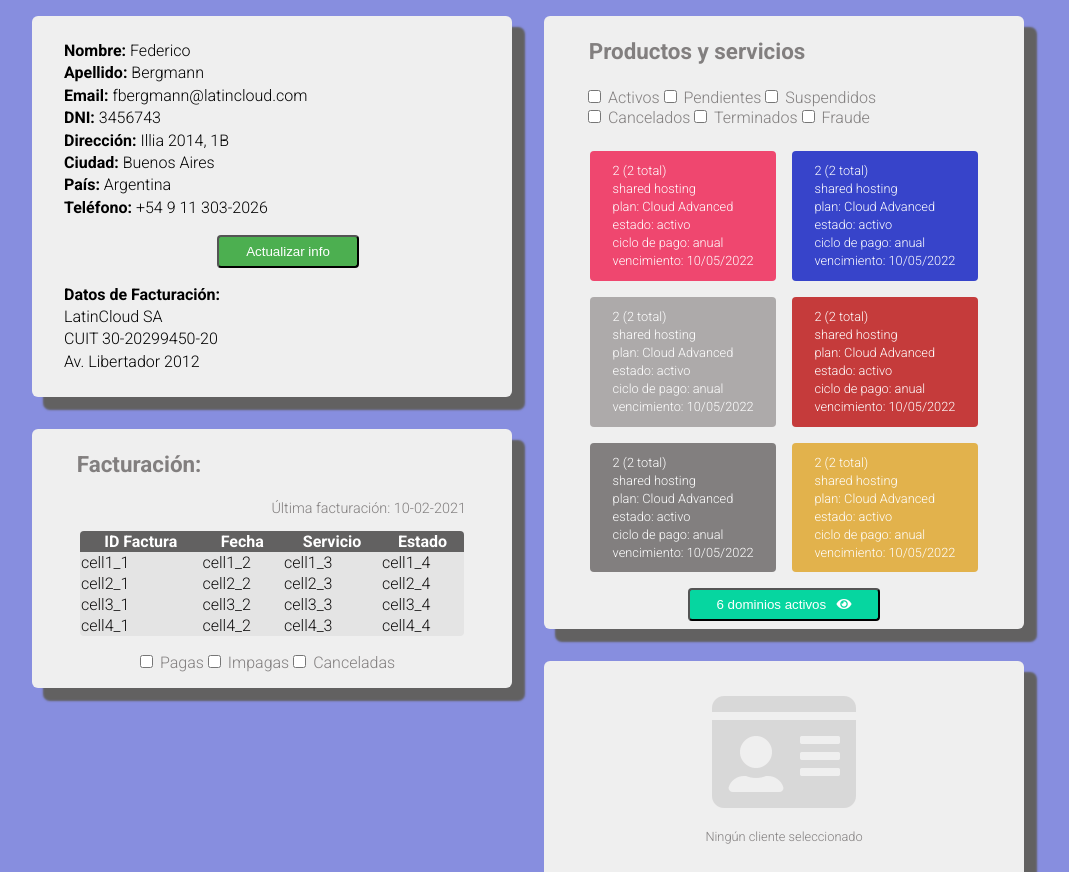
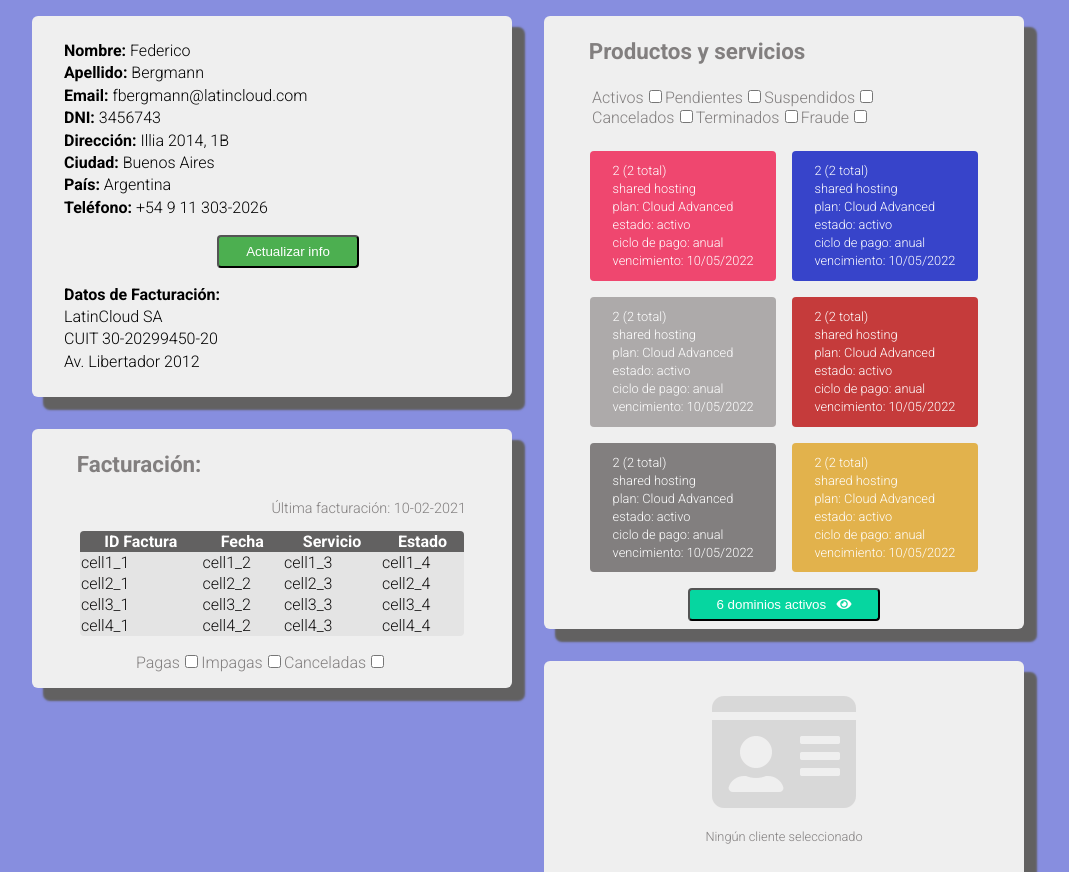
Before and after one commit to latincloud/infoClientes, a plain HTML site: page index.html in a window 1280 px wide. Shown: the part 297-1169 px from the top of the page, without its empty margins (112-1181 px from the left). Drawn offline with Linux system fonts and the light colour scheme.

Commit message:
checkbox input fix

```diff
--- a/index.html
+++ b/index.html
@@ -148,9 +148,9 @@
                             </div>
                             <div class="check-wrapper checks-invoice">
                                 <ul>
-                                    <li><input type="checkbox" /> <label> Pagas</label></li>
-                                    <li><input type="checkbox" /> <label> Impagas</label></li>
-                                    <li><input type="checkbox" /> <label> Canceladas</label></li>
+                                    <li><label> Pagas</label><input type="checkbox" /></li>
+                                    <li><label> Impagas</label><input type="checkbox" /></li>
+                                    <li><label> Canceladas</label><input type="checkbox" /></li>
                                 </ul>
                             </div>
                         </div>
@@ -160,12 +160,12 @@
                             <h4 class="card-title">Productos y servicios</h4>
                             <div class="check-wrapper">
                                 <ul>
-                                    <li><input type="checkbox" /> <label> Activos</label></li>
-                                    <li><input type="checkbox" /> <label> Pendientes</label></li>
-                                    <li><input type="checkbox" /> <label> Suspendidos</label></li>
-                                    <li><input type="checkbox" /> <label> Cancelados</label></li>
-                                    <li><input type="checkbox" /> <label> Terminados</label></li>
-                                    <li><input type="checkbox" /> <label> Fraude</label></li>
+                                    <li><label> Activos</label><input type="checkbox" /></li>
+                                    <li><label> Pendientes</label><input type="checkbox" /></li>
+                                    <li><label> Suspendidos</label><input type="checkbox" /></li>
+                                    <li><label> Cancelados</label><input type="checkbox" /></li>
+                                    <li><label> Terminados</label><input type="checkbox" /></li>
+                                    <li><label> Fraude</label><input type="checkbox" /></li>
                                 </ul>
                             </div>
                             <div class="products-wrapper">
--- a/infocliente.css
+++ b/infocliente.css
@@ -236,8 +236,12 @@ textarea:focus, input:focus{
 }
 
 .check-wrapper {
-    max-width: 25em;
+    max-width: 24em;
     margin: 0 auto;
+}
+
+.check-wrapper input {
+    margin-left: .4em;
 }
 
 .check-wrapper ul {
```
